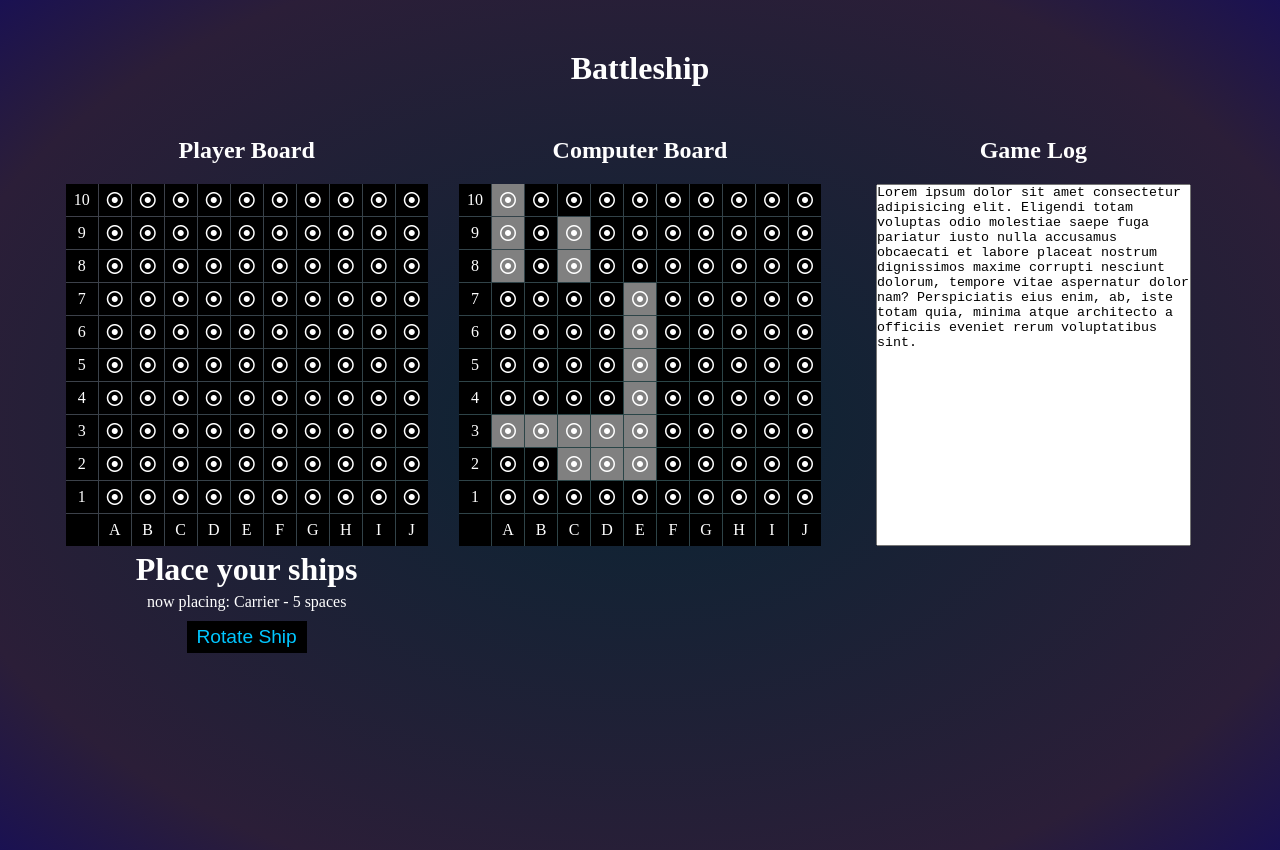
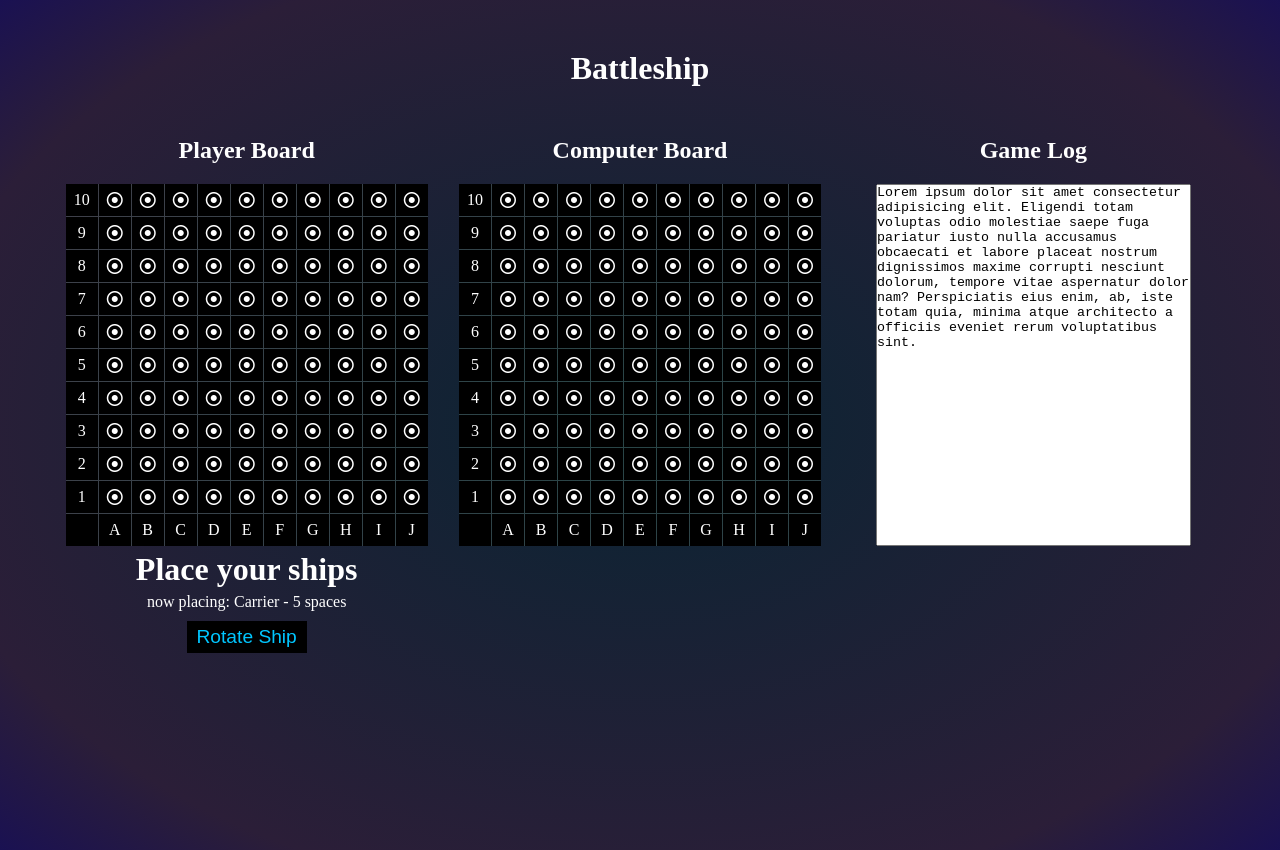
Before and after one commit to Ziorks/battleship, a React (Vite) app: page / in a window 1280 px wide. Built offline with nearby package versions, Linux system fonts and the light colour scheme.

Commit message:
added bombing logic and effects

```diff
--- a/src/App.jsx
+++ b/src/App.jsx
@@ -24,8 +24,8 @@ function App() {
   const [state, setState] = useState({
     remainingShips: ships.length,
     horizontal: false,
-    playerTurn: true,
   });
+  const [playerTurn, setPlayerTurn] = useState(true);
 
   useEffect(() => {
     const func = (e) => {
@@ -102,6 +102,14 @@ function App() {
     });
   }
 
+  function handleBomb(row, column) {
+    const index = (10 - row) * 11 + column;
+    let newBoard = playerTurn ? [...computerBoard] : [...playerBoard];
+    newBoard[index] = { ...newBoard[index], hit: true, playable: false };
+    playerTurn ? setComputerBoard(newBoard) : setPlayerBoard(newBoard);
+    setPlayerTurn(!playerTurn);
+  }
+
   return (
     <>
       <div className="gameSpace">
@@ -115,7 +123,11 @@ function App() {
           handleMouseLeave={handleMouseLeave}
           placeShip={placeShip}
         />
-        <ComputerBoard computerBoard={computerBoard} />
+        <ComputerBoard
+          computerBoard={computerBoard}
+          playerTurn={playerTurn}
+          handleBomb={handleBomb}
+        />
         <textarea
           readOnly
           className="gameLog"
--- a/src/ComputerBoard.jsx
+++ b/src/ComputerBoard.jsx
@@ -1,10 +1,17 @@
 import { ComputerBoardSpace } from "./ComputerBoardSpace";
 
-export function ComputerBoard({ computerBoard }) {
+export function ComputerBoard({ computerBoard, handleBomb, playerTurn }) {
   return (
     <div className="computerBoard">
       {computerBoard.map((item) => {
-        return <ComputerBoardSpace key={item.column + item.row} props={item} />;
+        return (
+          <ComputerBoardSpace
+            key={item.column + item.row}
+            props={item}
+            handleBomb={handleBomb}
+            playerTurn={playerTurn}
+          />
+        );
       })}
     </div>
   );
--- a/src/ComputerBoardSpace.jsx
+++ b/src/ComputerBoardSpace.jsx
@@ -1,8 +1,13 @@
-export function ComputerBoardSpace({ props }) {
+export function ComputerBoardSpace({ props, handleBomb, playerTurn }) {
   if (props.playable) {
     return (
       <div
-        className={"gridSpace playableGridSpace" + (props.ship ? " ship" : "")}
+        onClick={() => {
+          if (playerTurn) {
+            handleBomb(props.row, props.column.charCodeAt() - 64);
+          }
+        }}
+        className={"gridSpace playableGridSpace"}
       >
         <i className="fa-regular fa-circle-dot"></i>
       </div>
@@ -21,9 +26,22 @@ export function ComputerBoardSpace({ props }) {
         <p>{props.column}</p>
       </div>
     );
+  } else if (props.ship && props.hit) {
+    return (
+      <div className="gridSpace hit">
+        {/* <i className="fa-solid fa-explosion"></i> */}
+        <i className="fa-solid fa-burst"></i>
+      </div>
+    );
+  } else if (!props.ship && props.hit) {
+    return (
+      <div className="gridSpace miss">
+        <i className="fa-solid fa-xmark"></i>
+      </div>
+    );
   } else {
     return (
-      <div className={"gridSpace" + (props.ship ? " ship" : "")}>
+      <div className={"gridSpace"}>
         <i className="fa-regular fa-circle-dot"></i>
       </div>
     );
--- a/src/PlayerBoardSpace.jsx
+++ b/src/PlayerBoardSpace.jsx
@@ -34,6 +34,18 @@ export function PlayerBoardSpace({ props, handleMouseEnter, placeShip }) {
         <p>{props.column}</p>
       </div>
     );
+  } else if (props.ship && props.hit) {
+    return (
+      <div className="gridSpace hit">
+        <i className="fa-solid fa-burst"></i>
+      </div>
+    );
+  } else if (!props.ship && props.hit) {
+    return (
+      <div className="gridSpace miss">
+        <i className="fa-solid fa-xmark"></i>
+      </div>
+    );
   } else {
     return (
       <div className={"gridSpace" + (props.ship ? " ship" : "")}>
--- a/src/styles.css
+++ b/src/styles.css
@@ -113,6 +113,15 @@ h2 {
   cursor: pointer;
 }
 
+.hit {
+  animation: bombed 1s linear forwards;
+  text-shadow: 1px 2px 2px rgb(255, 196, 0);
+}
+
+.miss {
+  color: rgba(161, 161, 137, 0.5);
+}
+
 .allok {
   animation: greenPulse linear infinite 1.5s;
 }
@@ -188,3 +197,24 @@ h2 {
     color: rgb(255, 0, 0);
   }
 }
+
+@keyframes bombed {
+  0% {
+    color: rgb(255, 196, 0);
+  }
+  20% {
+    color: rgba(255, 0, 0, 0.575);
+  }
+  40% {
+    color: rgb(255, 196, 0);
+  }
+  60% {
+    color: rgba(255, 0, 0, 0.575);
+  }
+  80% {
+    color: rgb(255, 196, 0);
+  }
+  100% {
+    color: rgba(255, 0, 0, 0.575);
+  }
+}
```
